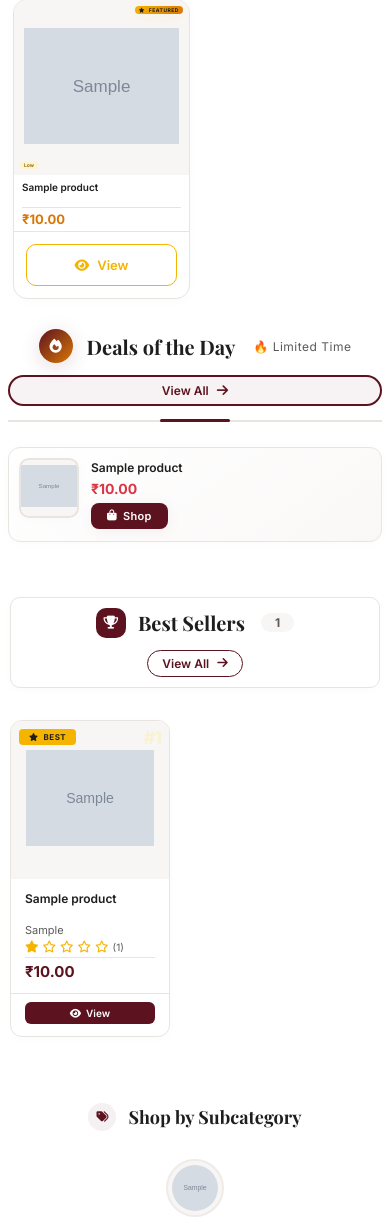
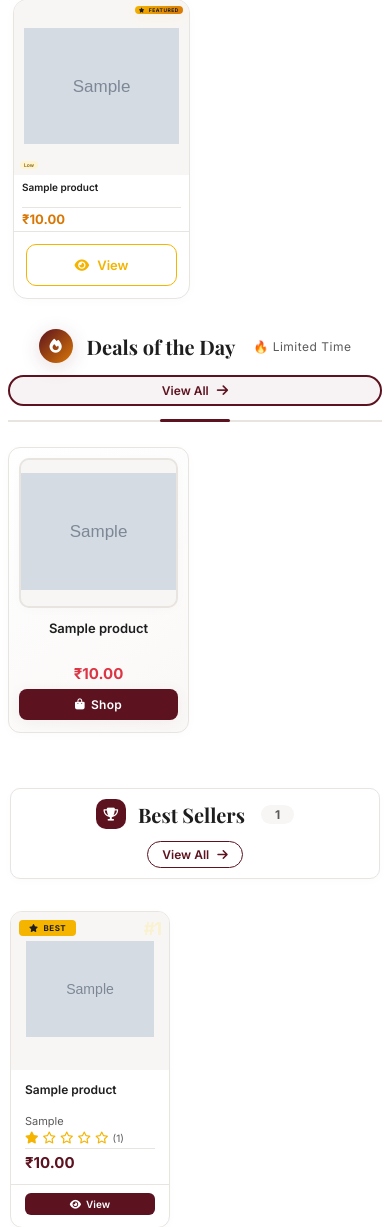
Before and after one commit to Durgaprakash1102/Decors, a Django app: page / in a window 390 px wide. Shown: the part 946-2173 px from the top of the page. Run offline with Django 4.2, Linux system fonts and the light colour scheme; tables that the repository leaves empty hold one stand-in row (values such as "Sample post"); grey boxes marked "Sample" are stand-in pictures; some web fonts are replaced.

Commit message:
deals responiev set

```diff
--- a/templates/includes/dealsofferscou.html
+++ b/templates/includes/dealsofferscou.html
@@ -506,6 +506,88 @@
         .deals-header .deals-title .icon-wrap { width: 30px; height: 30px; font-size: 12px; }
         .deals-header .view-all-deals { font-size: 11px; padding: 5px 16px; }
     }
+    @media (max-width: 575px) {
+
+    .deals-grid{
+        grid-template-columns:repeat(2,minmax(0,1fr));
+        gap:12px;
+    }
+
+    .deal-card{
+        flex-direction:column;
+        padding:10px;
+        border-radius:12px;
+        height:100%;
+    }
+
+    .deal-card .deal-image{
+        width:100%;
+        height:150px;
+        margin:0 0 10px;
+        flex:none;
+        border-radius:10px;
+    }
+
+    .deal-card .deal-image img{
+        width:100%;
+        height:100%;
+        object-fit:cover;
+    }
+
+    .deal-card .deal-body{
+        align-items:center;
+        text-align:center;
+    }
+
+    .deal-card .deal-name{
+        font-size:13px;
+        -webkit-line-clamp:2;
+        min-height:34px;
+    }
+
+    .deal-card .deal-price{
+        justify-content:center;
+        margin:6px 0;
+    }
+
+    .deal-card .deal-price .current{
+        font-size:15px;
+    }
+
+    .deal-card .deal-price .original{
+        font-size:11px;
+    }
+
+    .deal-card .deal-btn{
+        width:100%;
+        justify-content:center;
+        padding:8px;
+        font-size:12px;
+    }
+}
+@media (max-width:380px){
+
+    .deals-grid{
+        gap:10px;
+    }
+
+    .deal-card .deal-image{
+        height:120px;
+    }
+
+    .deal-card .deal-name{
+        font-size:12px;
+    }
+
+    .deal-card .deal-price .current{
+        font-size:14px;
+    }
+
+    .deal-card .deal-btn{
+        font-size:11px;
+        padding:7px;
+    }
+}
 </style>
 
 <!-- ============================================ -->
```
